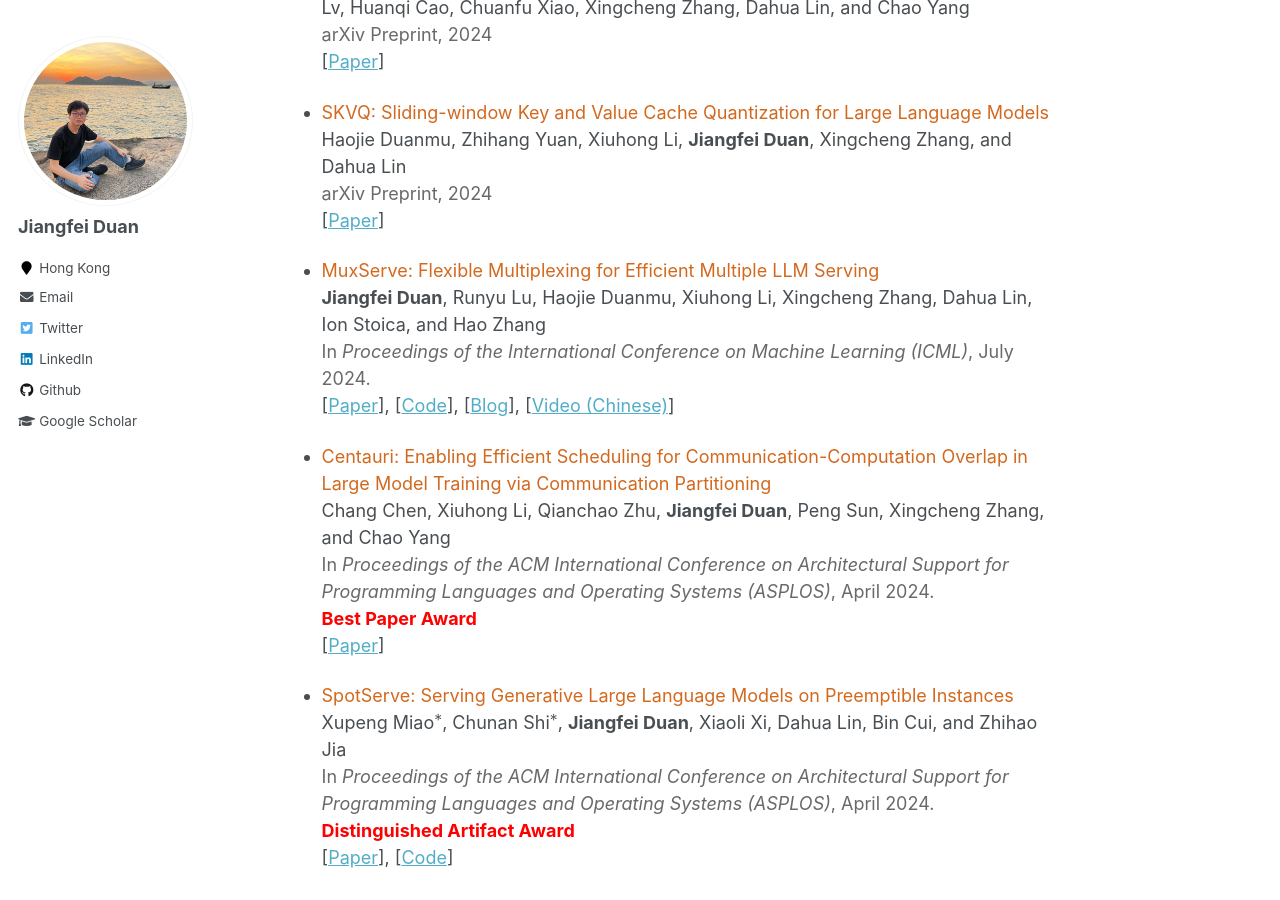
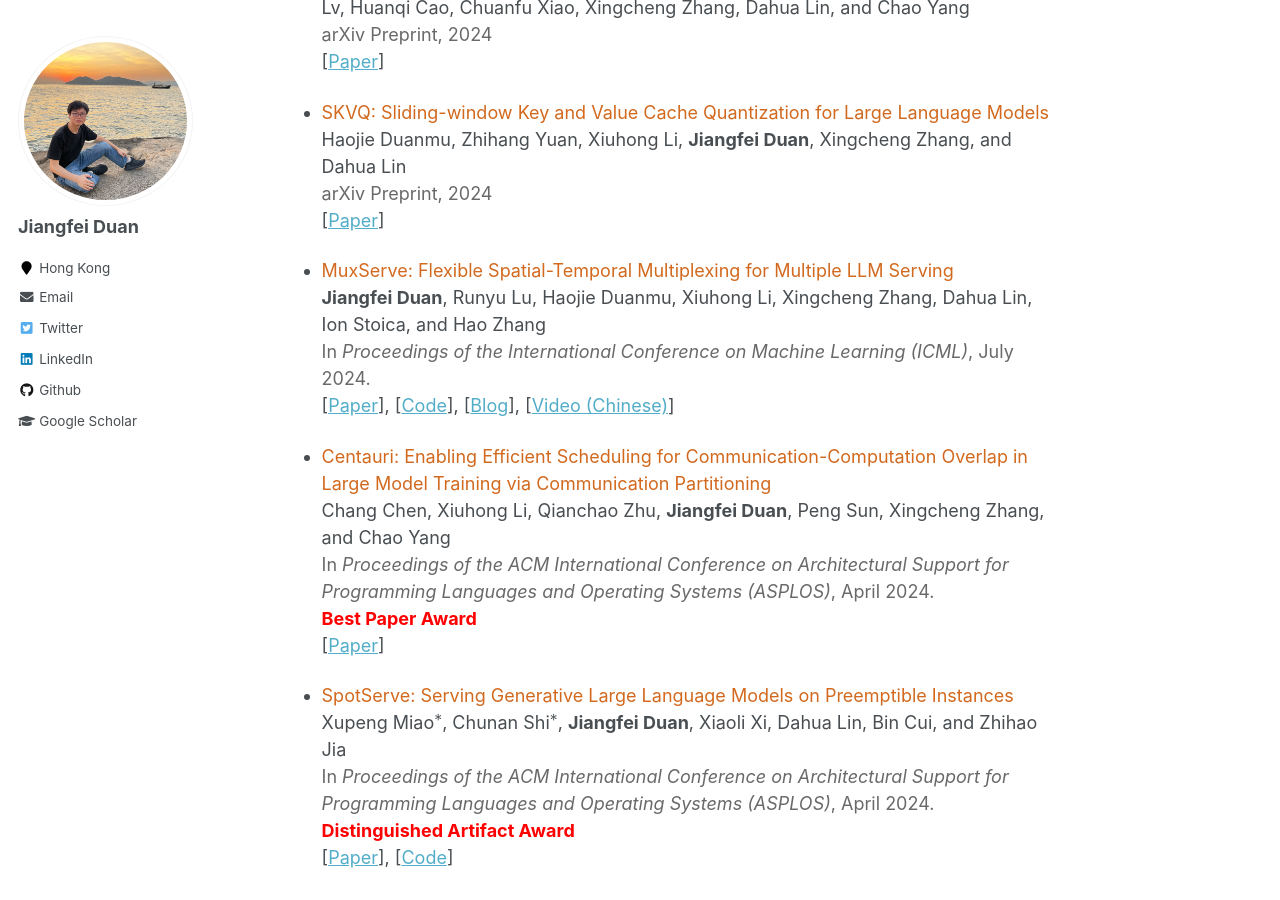
Before and after one commit to JF-D/JF-D.github.io, a Jekyll site: the page built from _pages/about.md, in a window 1280 px wide and 900 px high, scrolled down 1584 px. Built offline with Jekyll 4.4.1, drawn with Linux system fonts in a browser that asks for light colours; formulas are drawn with MathJax 3; a script that is not in the unit is left out.

Commit message:
update MuxServe

```diff
--- a/_pages/about.md
+++ b/_pages/about.md
@@ -93,8 +93,7 @@ Haojie Duanmu, Zhihang Yuan, Xiuhong Li, **Jiangfei Duan**, Xingcheng Zhang, and
 <span style="color: #696969;">arXiv Preprint, 2024</span> \\
 [[Paper](https://www.arxiv.org/abs/2405.06219)]
 
-
-- <span style="color: #d2691e;">MuxServe: Flexible Multiplexing for Efficient Multiple LLM Serving</span> \\
+- <span style="color: #d2691e;">MuxServe: Flexible Spatial-Temporal Multiplexing for Multiple LLM Serving</span> \\
 **Jiangfei Duan**, Runyu Lu, Haojie Duanmu, Xiuhong Li, Xingcheng Zhang, Dahua Lin, Ion Stoica, and Hao Zhang \\
 <span style="color: #696969;">In *Proceedings of the International Conference on Machine Learning (ICML)*, July 2024.</span> \\
 [[Paper](https://arxiv.org/abs/2404.02015)], [[Code](https://github.com/hao-ai-lab/MuxServe)], [[Blog](https://hao-ai-lab.github.io/blogs/muxserve/)], [[Video (Chinese)](https://www.youtube.com/watch?v=3jL6CL_uVa0&t=199s&ab_channel=MLSysSingapore)]
```
